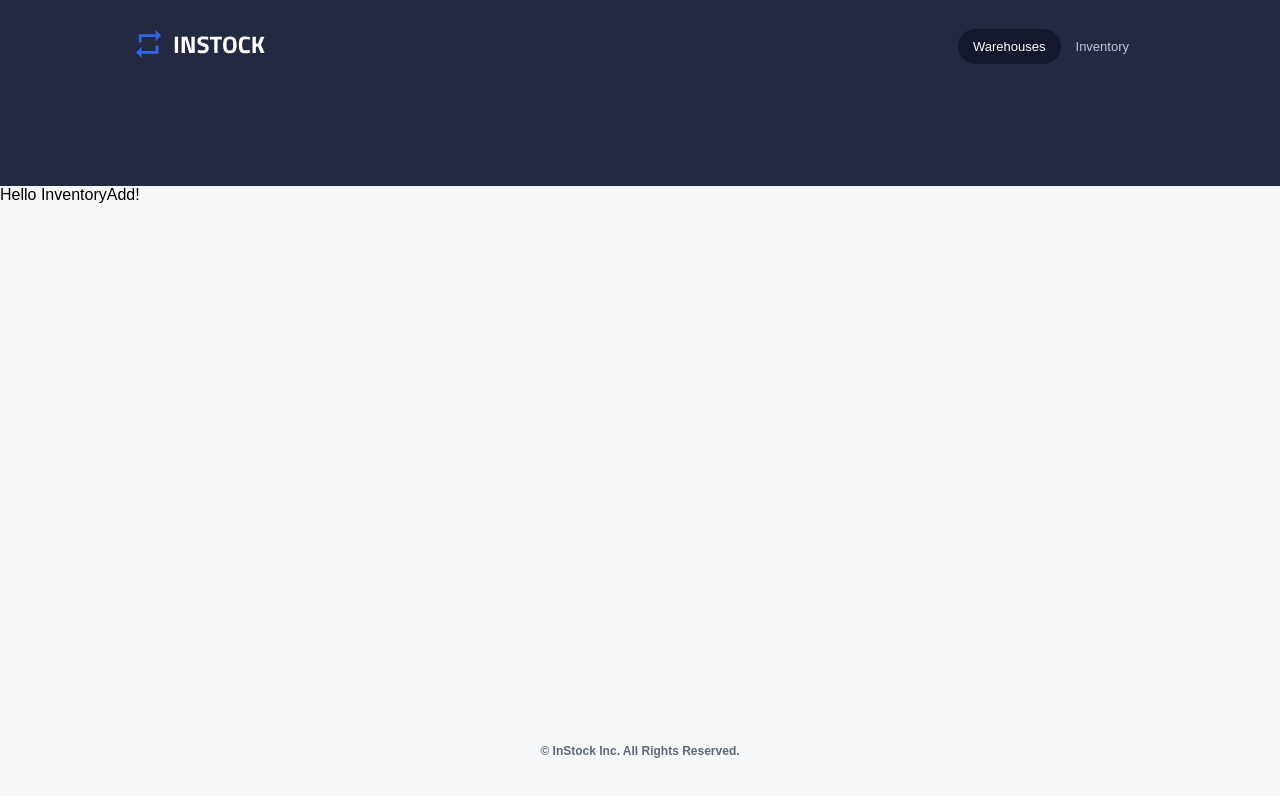
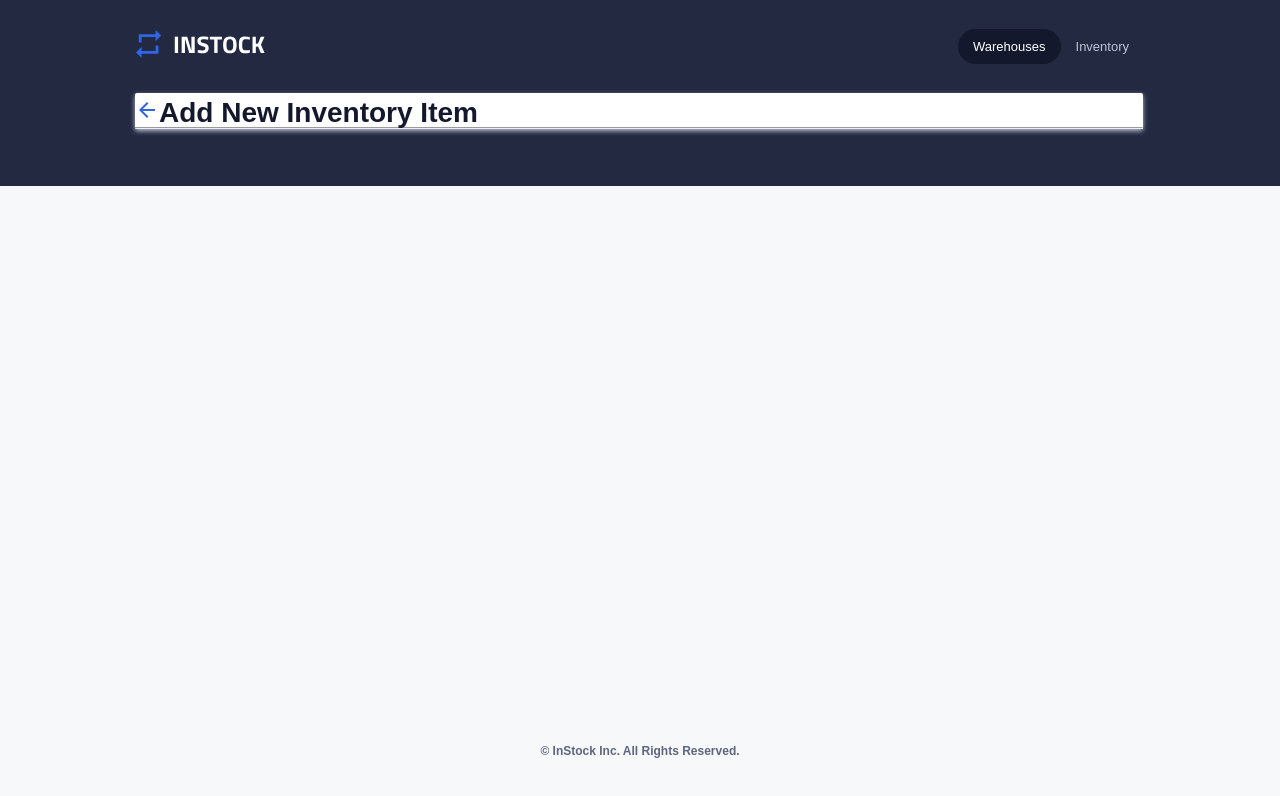
Before and after one commit to MoeyR/instock, a React (Create React App) app: page /inventory/add in a window 1280 px wide. Shown: the top 796 px of the page. Built offline with nearby package versions, Linux system fonts and the light colour scheme.

Commit message:
adds header

```diff
--- a/src/pages/InventoryAdd/InventoryAdd.jsx
+++ b/src/pages/InventoryAdd/InventoryAdd.jsx
@@ -1,8 +1,24 @@
-function InventoryAdd(){
-    return (
-        <>
-            <p>Hello InventoryAdd!</p>
-        </>
-    )
+import "./InventoryAdd.scss";
+import React from "react";
+import backArrow from "../../assets/icons/arrow_back-24px.svg"
+
+import { useState, useEffect } from "react";
+import axios from "axios";
+
+function InventoryAdd() {
+
+
+
+
+  return (
+    <main className="add-item">
+      <section className="add-item__title-wrap">
+        <img className="add-item__chevron" src={backArrow} alt="back arrow" />
+        <h1 className="add-item__title">Add New Inventory Item</h1>
+      </section>
+      <hr />
+      <section className="warehouses-list-section"></section>
+    </main>
+  );
 }
 export default InventoryAdd;
--- /dev/null
+++ b/src/pages/InventoryAdd/InventoryAdd.scss
@@ -0,0 +1,39 @@
+@use "../../styles/partials/colors" as *;
+@use "../../styles/partials/mixins" as *;
+@use "../../styles/partials/global" as *;
+
+.add-item {
+  box-shadow: 0 0.125rem 0.3125rem 0 $cloud;
+  border-radius: 0.125rem;
+  background-color: $white;
+  position: absolute;
+  top: 8.0625rem;
+  left: 50%;
+  margin-left: -44%;
+  width: 87%;
+  min-width: 18.375rem;
+
+  @include tablet {
+    top: 5.8125rem;
+    margin-left: -45.5%;
+    width: 91%;
+  }
+  @include desktop {
+    width: 63rem;
+    margin-left: -31.5625rem;
+  }
+
+  &__title-wrap {
+    display: flex;
+
+  }
+
+  &__title {
+    font-size: 1.625rem;
+    line-height: 1.75rem;
+    margin-top: 0.4rem;
+    @include tablet {
+      font-size: 1.75rem;
+    }
+  }
+}
```
